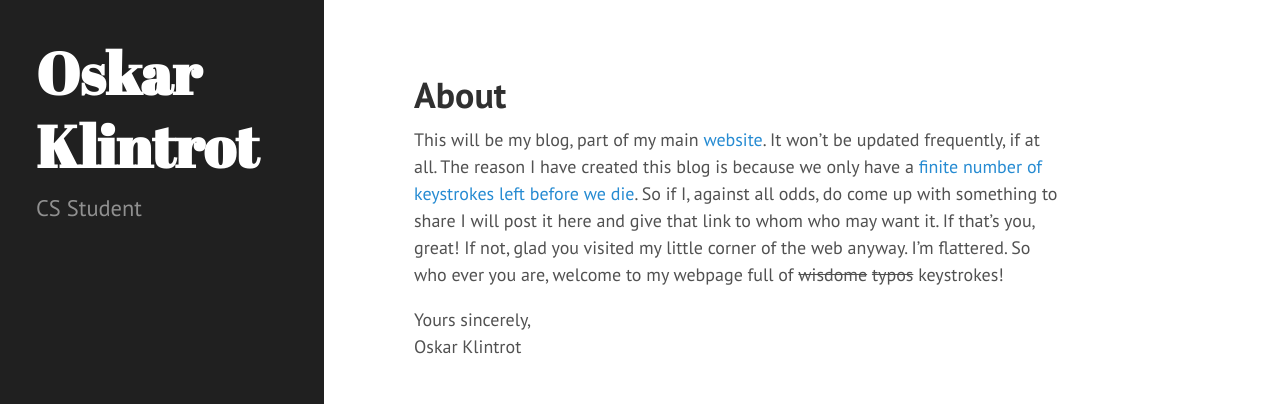
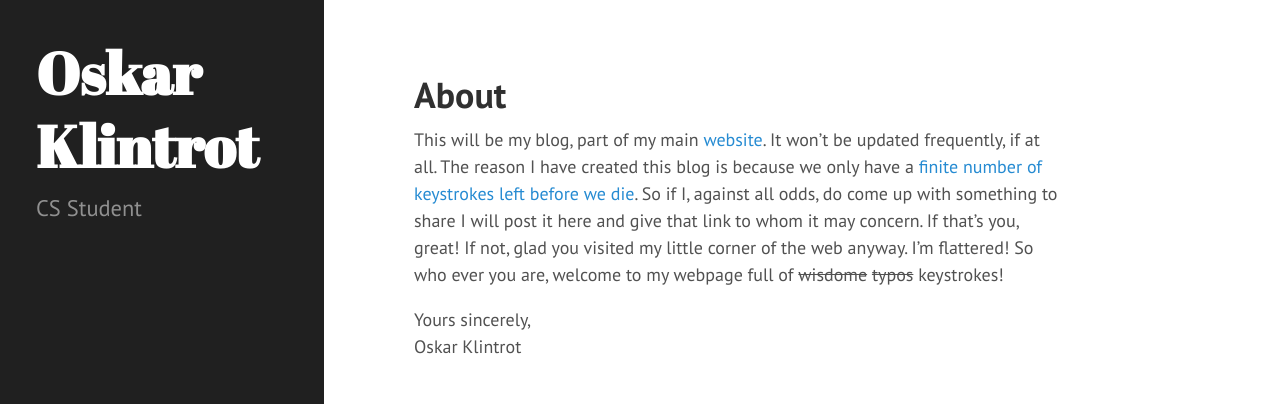
Before and after one commit to OskarKlintrotSkolarbeteWP14/2dv607.oskarklintrot.se, a Jekyll site: the page built from about.md, in a window 1280 px wide. Shown: the top 404 px of the page. Built offline with Jekyll 4.4.1, drawn with Linux system fonts in a browser that asks for light colours; Markdown is read by kramdown in place of the engine named in the settings.

Commit message:
Update about.md

```diff
--- a/about.md
+++ b/about.md
@@ -4,7 +4,7 @@ title: About
 permalink: about/
 ---
 
-This will be my blog, part of my main <a href="http://oskarklintrot.se">website</a>. It won't be updated frequently, if at all. The reason I have created this blog is because we only have a [finite number of keystrokes left before we die](http://keysleft.com/). So if I, against all odds, do come up with something to share I will post it here and give that link to whom who may want it. If that's you, great! If not, glad you visited my little corner of the web anyway. I'm flattered. So who ever you are, welcome to my webpage full of <s>wisdome</s> <s>typos</s> keystrokes!
+This will be my blog, part of my main <a href="http://oskarklintrot.se">website</a>. It won't be updated frequently, if at all. The reason I have created this blog is because we only have a [finite number of keystrokes left before we die](http://keysleft.com/). So if I, against all odds, do come up with something to share I will post it here and give that link to whom it may concern. If that's you, great! If not, glad you visited my little corner of the web anyway. I'm flattered! So who ever you are, welcome to my webpage full of <s>wisdome</s> <s>typos</s> keystrokes!
 
 Yours sincerely,
 Oskar Klintrot
```
